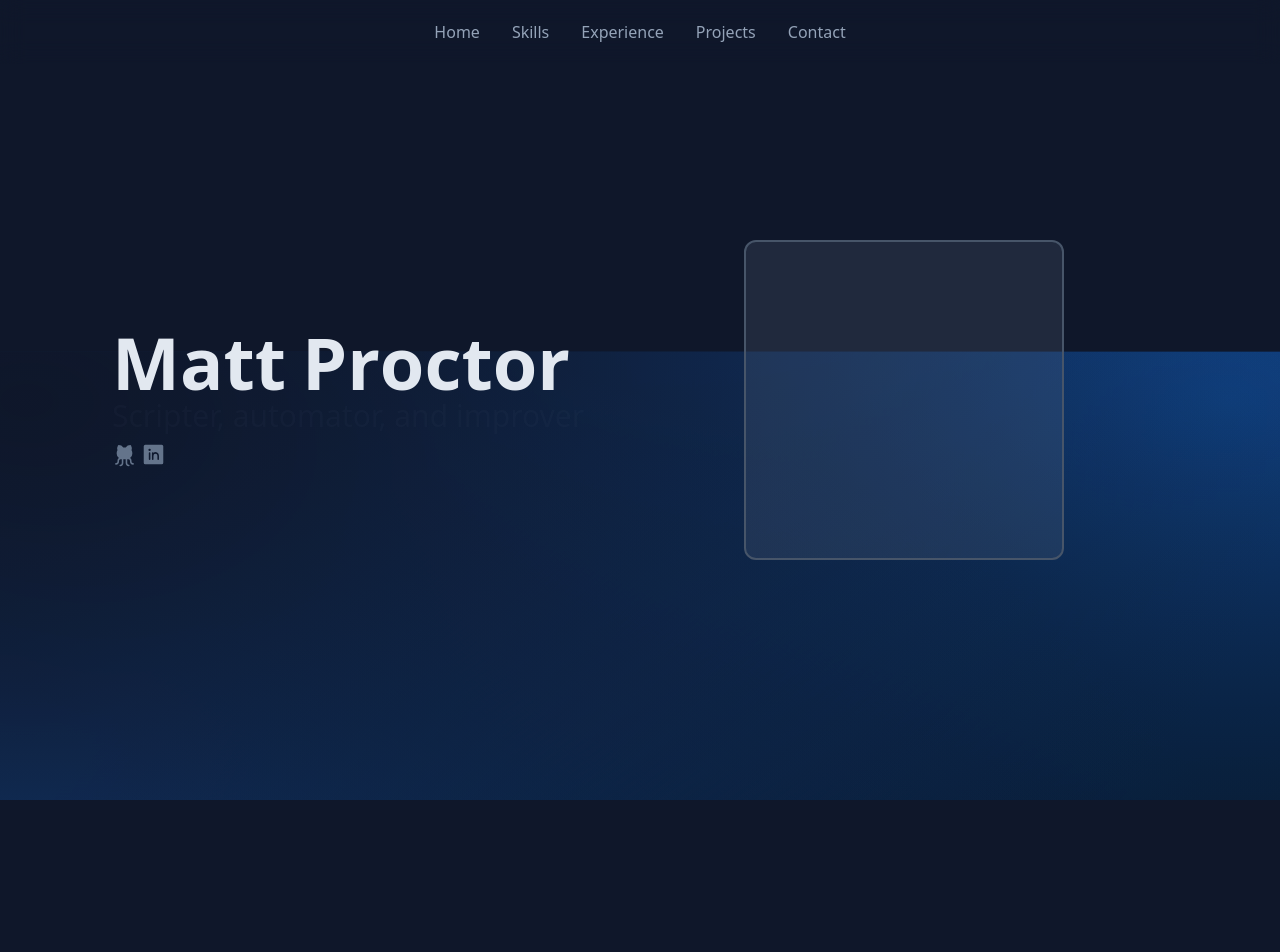
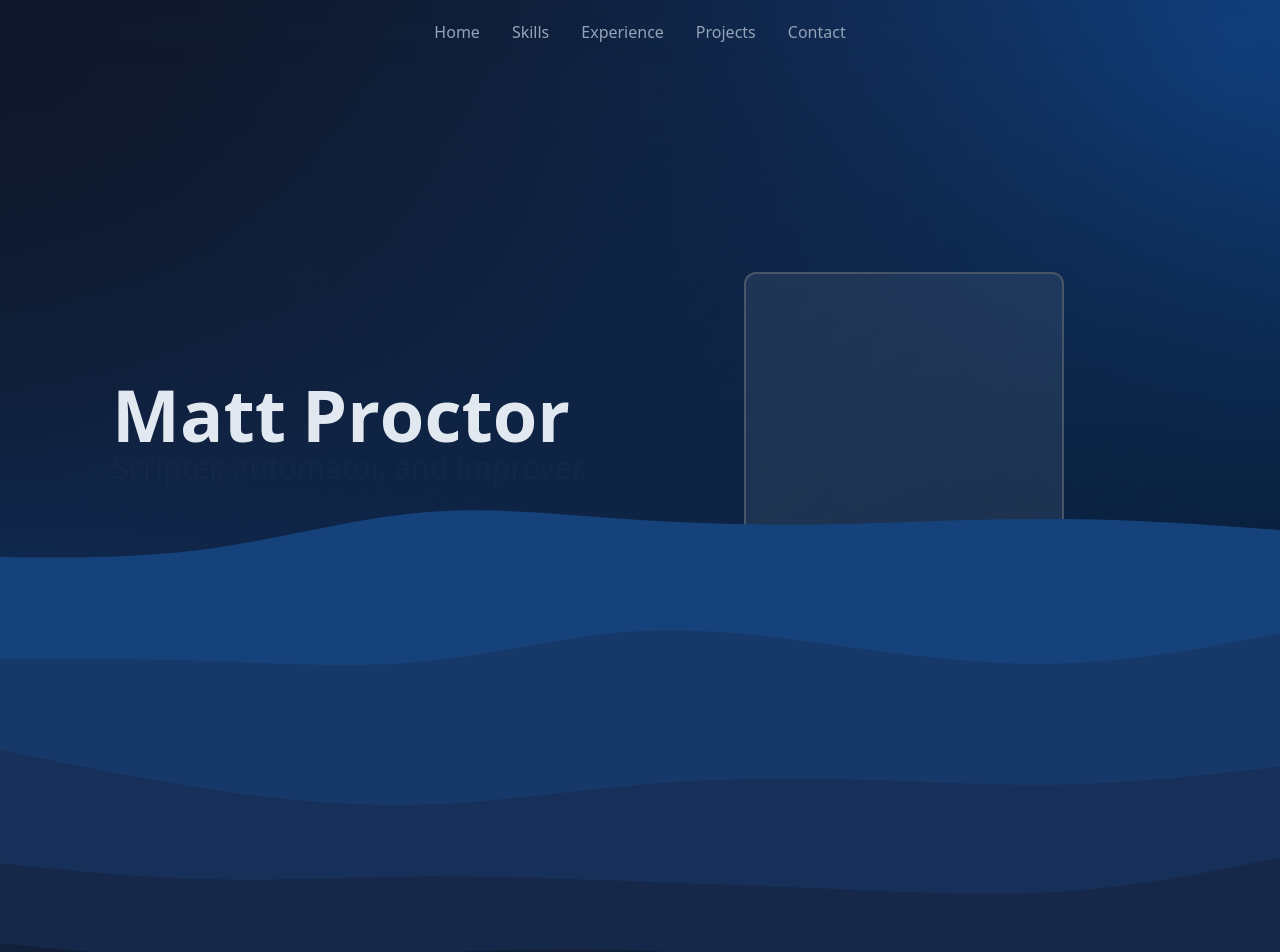
Before and after one commit to proctorinc/Portfolio, a React (Vite) app: page / in a window 1280 px wide. Shown: the top 952 px of the page. Built offline with nearby package versions, Linux system fonts and the light colour scheme; some icons are missing.

Commit message:
Refactored components into separate files

```diff
--- a/src/sections/Main/Main.tsx
+++ b/src/sections/Main/Main.tsx
@@ -1,36 +1,83 @@
-import { RefObject, useEffect, useState } from "react";
-import { motion, useScroll, useTransform } from "framer-motion"
-import { Background, ProfilePicture, SocialMediaCluster, SubTitle, Title } from "./components";
-import "./main.css"
+import { RefObject, useRef } from "react";
+import { motion, useScroll, useTransform } from "framer-motion";
+import {
+  Background,
+  ProfilePicture,
+  SocialMediaCluster,
+  SubTitle,
+  Title,
+  WaveTransition,
+} from "./components";
+import "./main.css";
 
 type MainSectionProps = {
-  innerRef: RefObject<HTMLDivElement>
-}
+  innerRef: RefObject<HTMLDivElement>;
+};
 
 export const Main = (props: MainSectionProps) => {
   const { innerRef } = props;
-  const { scrollYProgress } = useScroll({
+  const contentRef = useRef(null);
+  const { scrollYProgress: scrollProgressFromTop } = useScroll({
+    target: contentRef,
+    offset: ["end end", "end start"],
+  });
+  const { scrollY } = useScroll({
     target: innerRef,
-    offset: ["end end", "end start"]
-  })
-  const scrollProgress = useTransform(scrollYProgress, [0, 1], ["0%", "50%"])
+    offset: ["center center", "end start"],
+  });
+  const waveOneSpeed = useTransform(
+    scrollProgressFromTop,
+    [0, 1],
+    ["20%", "-60%"]
+  );
+  const waveTwoSpeed = useTransform(
+    scrollProgressFromTop,
+    [0, 1],
+    ["15%", "-45%"]
+  );
+  const waveThreeSpeed = useTransform(
+    scrollProgressFromTop,
+    [0, 1],
+    ["13%", "-25%"]
+  );
+  const waveFourSpeed = useTransform(
+    scrollProgressFromTop,
+    [0, 1],
+    ["8%", "-15%"]
+  );
+  const waveFiveSpeed = useTransform(
+    scrollProgressFromTop,
+    [0, 1],
+    ["5%", "-4%"]
+  );
 
   return (
     <section
       ref={innerRef}
-      className="relative flex flex-col items-center justify-center w-full h-screen bg-cover p-28 #bg-slate-900/70 overflow-clip"
+      className="relative flex flex-col items-center justify-center w-full bg-cover p-28 overflow-clip"
     >
-      <Background scrollModifier={scrollProgress} />
-      <div className="grid grid-cols-2 w-full">
-        <div className="flex flex-col justify-center">
+      <Background scrollModifier={scrollY} />
+      <motion.div
+        ref={contentRef}
+        className="grid grid-cols-2 w-full h-screen pb-40"
+        style={{ y: scrollY }}
+      >
+        <motion.div className="flex flex-col justify-center">
           <Title />
           <SubTitle />
-          <SocialMediaCluster />
-        </div>
-        <div className="flex justify-center">
+          {/* <SocialMediaCluster /> */}
+        </motion.div>
+        <motion.div className="flex items-center justify-center">
           <ProfilePicture />
-        </div>
-      </div>
+        </motion.div>
+      </motion.div>
+      <WaveTransition
+        waveOneSpeed={waveOneSpeed}
+        waveTwoSpeed={waveTwoSpeed}
+        waveThreeSpeed={waveThreeSpeed}
+        waveFourSpeed={waveFourSpeed}
+        waveFiveSpeed={waveFiveSpeed}
+      />
     </section>
-  )
-}
+  );
+};
```
